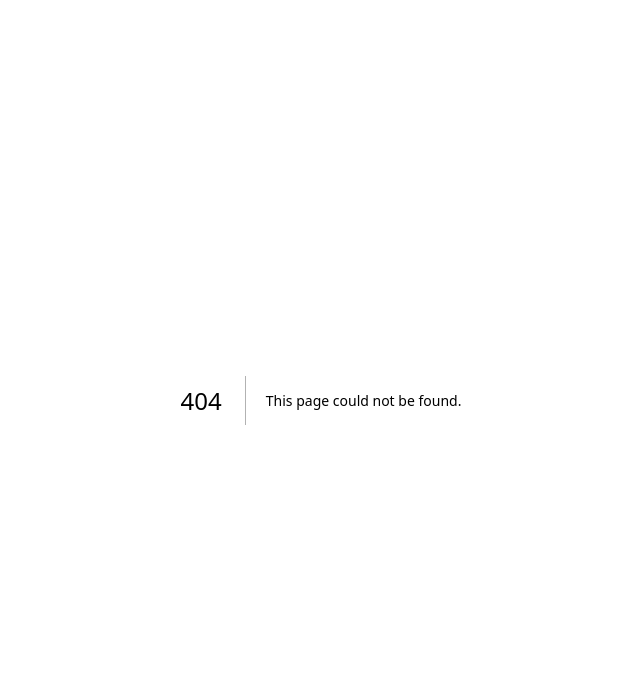
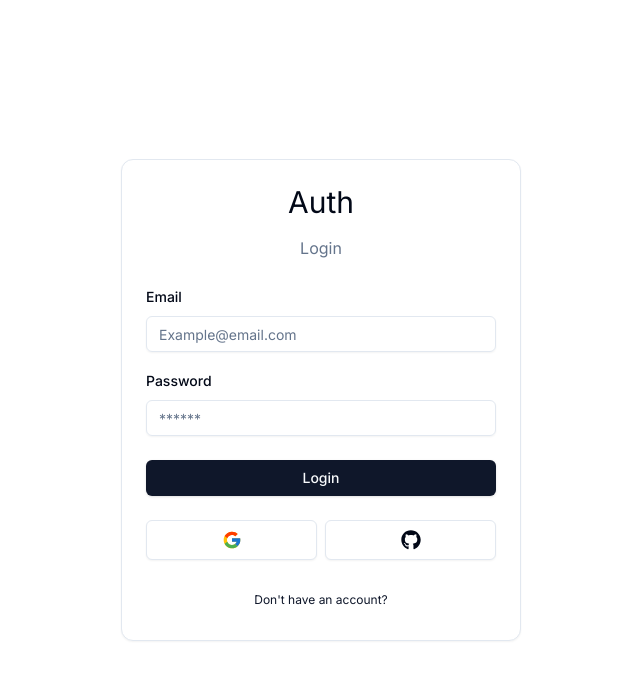
Before and after one commit to NatGlass/Next-Auth, a Next.js app: page /auth/login in a window 1280 px wide. Before the commit this address had no page. Shown: the top 680 px of the page, without its empty margins (319-959 px from the left). Built offline with nearby package versions, Linux system fonts and the light colour scheme.

Commit message:
Add login page component

```diff
--- /dev/null
+++ b/src/app/auth/login/page.tsx
@@ -0,0 +1,7 @@
+import LoginForm from '@/components/auth/login-form';
+
+function LoginPage() {
+  return <LoginForm />;
+}
+
+export default LoginPage;
```
